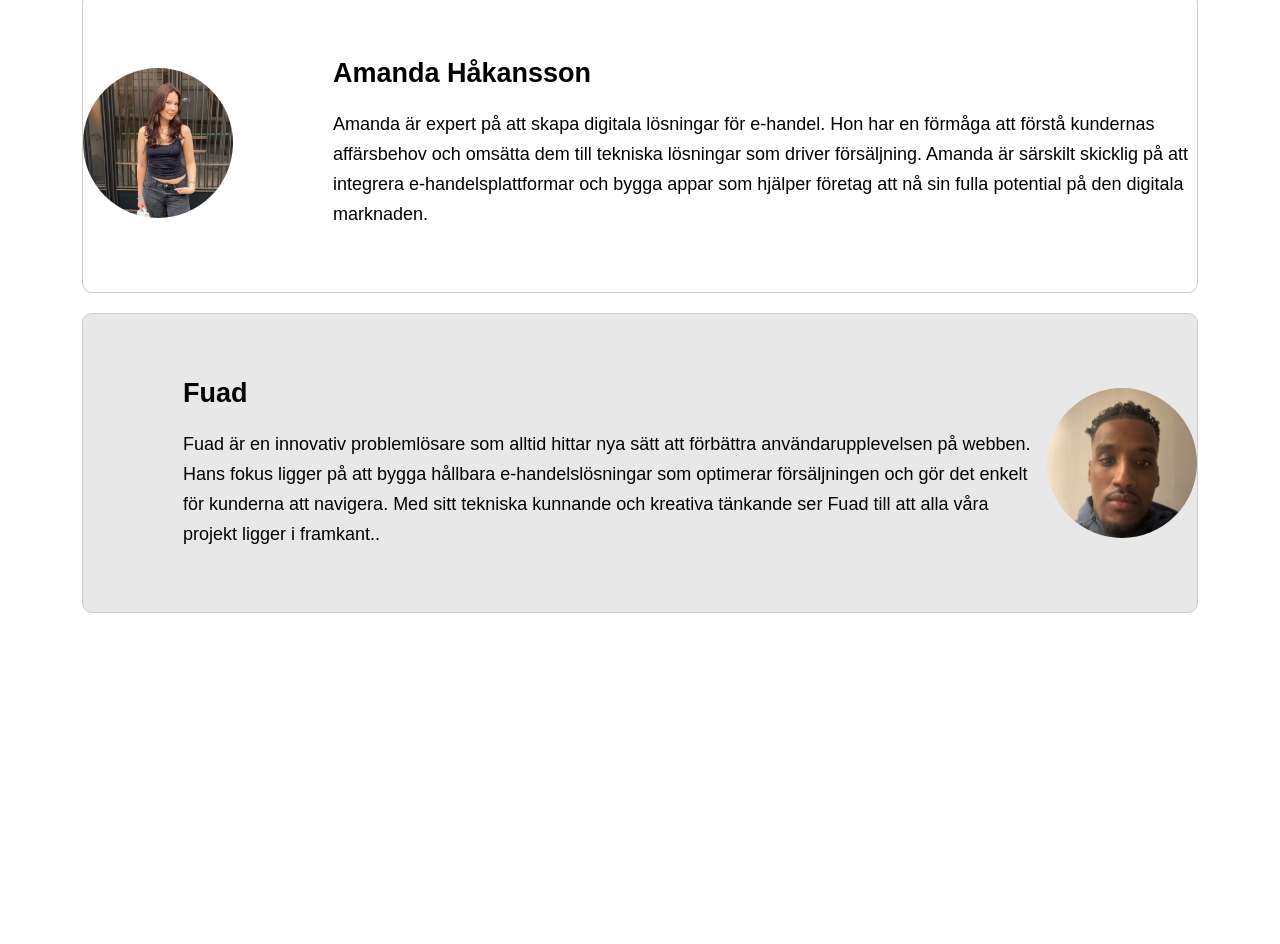
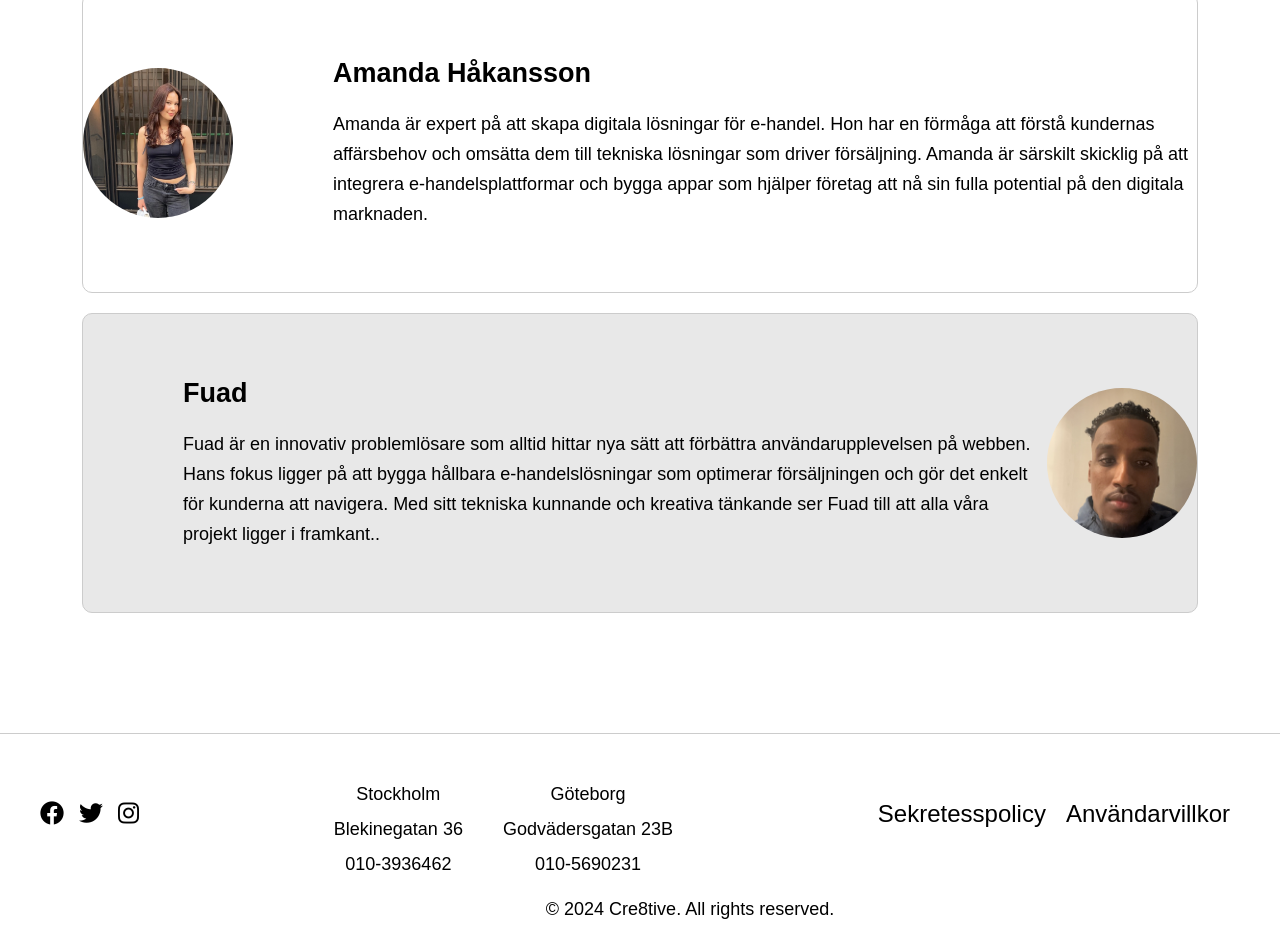
Before and after one commit to Hodmanliban/cre8tive, a website: page pages/about-us.html in a window 1280 px wide. Shown: the part 1517-2461 px from the top of the page. Before the commit the page ends 2150 px from the top, so only its background shows below. Drawn offline with Linux system fonts and the light colour scheme.

Commit message:
fixed footer

```diff
--- a/pages/about-us.html
+++ b/pages/about-us.html
@@ -7,6 +7,7 @@
     <title>About Us</title>
     <link rel="stylesheet" href="../styles/about-us.css">
     <link rel="stylesheet" href="../styles/global.css">
+    <link rel="stylesheet" href="https://cdnjs.cloudflare.com/ajax/libs/font-awesome/6.0.0-beta3/css/all.min.css">
 
 </head>
 
@@ -70,6 +71,42 @@
         </section>
     </div>
 
+    <footer class="footer">
+        <div class="footer-container">
+            <div class="social-media">
+                <a href="https://facebook.com" target="_blank">
+                    <i class="fab fa-facebook"></i>
+                </a>
+                <a href="https://twitter.com" target="_blank">
+                    <i class="fab fa-twitter"></i>
+                </a>
+                <a href="https://instagram.com" target="_blank">
+                    <i class="fab fa-instagram"></i>
+                </a>
+            </div>
+
+            <div class="text-container">
+                <div class="text-box">
+                    <p>Stockholm</p>
+                    <p>Blekinegatan 36</p>
+                    <p>010-3936462</p>
+                </div>
+                <div class="text-box">
+                    <p>Göteborg</p>
+                    <p>Godvädersgatan 23B</p>
+                    <p>010-5690231</p>
+                </div>
+            </div>
+
+
+            <div class="footer-links">
+                <a href="privacy.html">Sekretesspolicy</a>
+                <a href="terms.html">Användarvillkor</a>
+            </div>
+        </div>
+
+        <p>&copy; 2024 Cre8tive. All rights reserved.</p>
+    </footer>
 </body>
 
 </html>
--- a/styles/about-us.css
+++ b/styles/about-us.css
@@ -152,6 +152,25 @@ nav {
     flex-direction: row-reverse;
     background-color: #e8e8e8;
 }
+
+
+.social-media a {
+    color: black;
+    margin-right: 15px;
+    font-size: 24px;
+    transition: color 0.3s ease;
+}
+
+
+.social-media a:last-child {
+    margin-right: 0;
+}
+
+
+.social-media a:hover {
+    color: #e8e8e8;
+}
+
 
 @media only screen and (max-width: 494px) {
 
```
